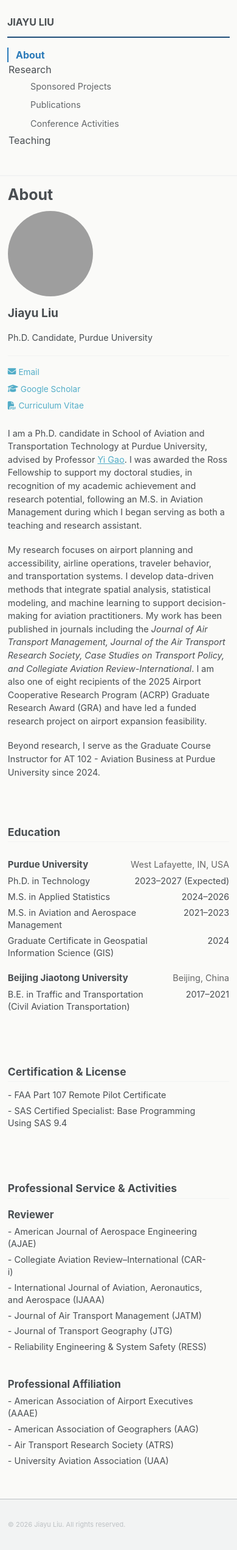
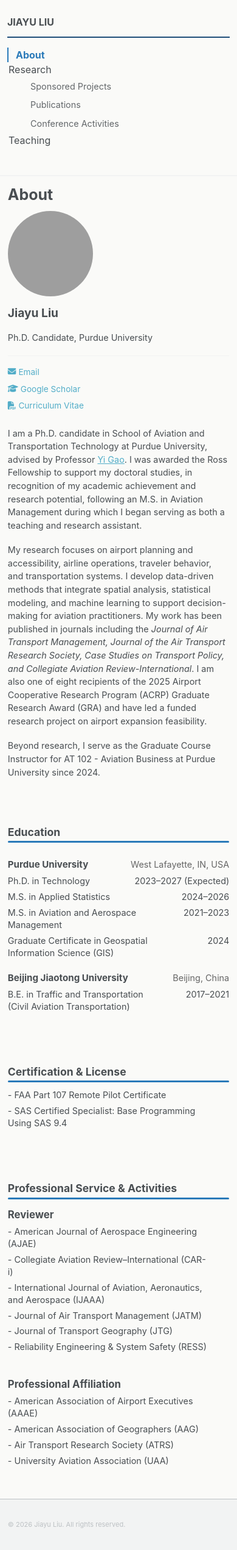
Before and after one commit to liu3309/liu3309.github.io, a Jekyll site: the page built from index.md, in a window 390 px wide. Shown: the whole page at 61% size. Built offline with Jekyll 4.4.1, drawn with Linux system fonts in a browser that asks for light colours; a script that is not in the unit is left out.

Commit message:
Update main.scss

```diff
--- a/assets/css/main.scss
+++ b/assets/css/main.scss
@@ -1838,3 +1838,47 @@ html {
     padding-top: 1rem !important;
   }
 }
+
+
+
+/* ==========================================================================
+   H2 TITLE DIVIDER — ALL SCREEN SIZES
+   ========================================================================== */
+
+.page__content h2 {
+  position: relative;
+
+  margin-top: 1.75em;
+  margin-bottom: 1em;
+  padding-bottom: 0.5em;
+
+  font-size: 1.1em;
+  font-weight: 700;
+
+  border-bottom: 1px solid #d5dce5;
+}
+
+.page__content h2::after {
+  content: "";
+
+  position: absolute;
+  left: 0;
+  bottom: -2px;
+
+  width: 630px;
+  max-width: 100%;
+
+  height: 3px;
+
+  background: #2a7ab9;
+  border-radius: 2px;
+}
+
+@media screen and (max-width: 1199px) {
+
+  .page__content h2 {
+    margin-top: 1rem !important;
+    margin-bottom: 0.75rem !important;
+    padding-bottom: 0.35rem !important;
+  }
+}
```
